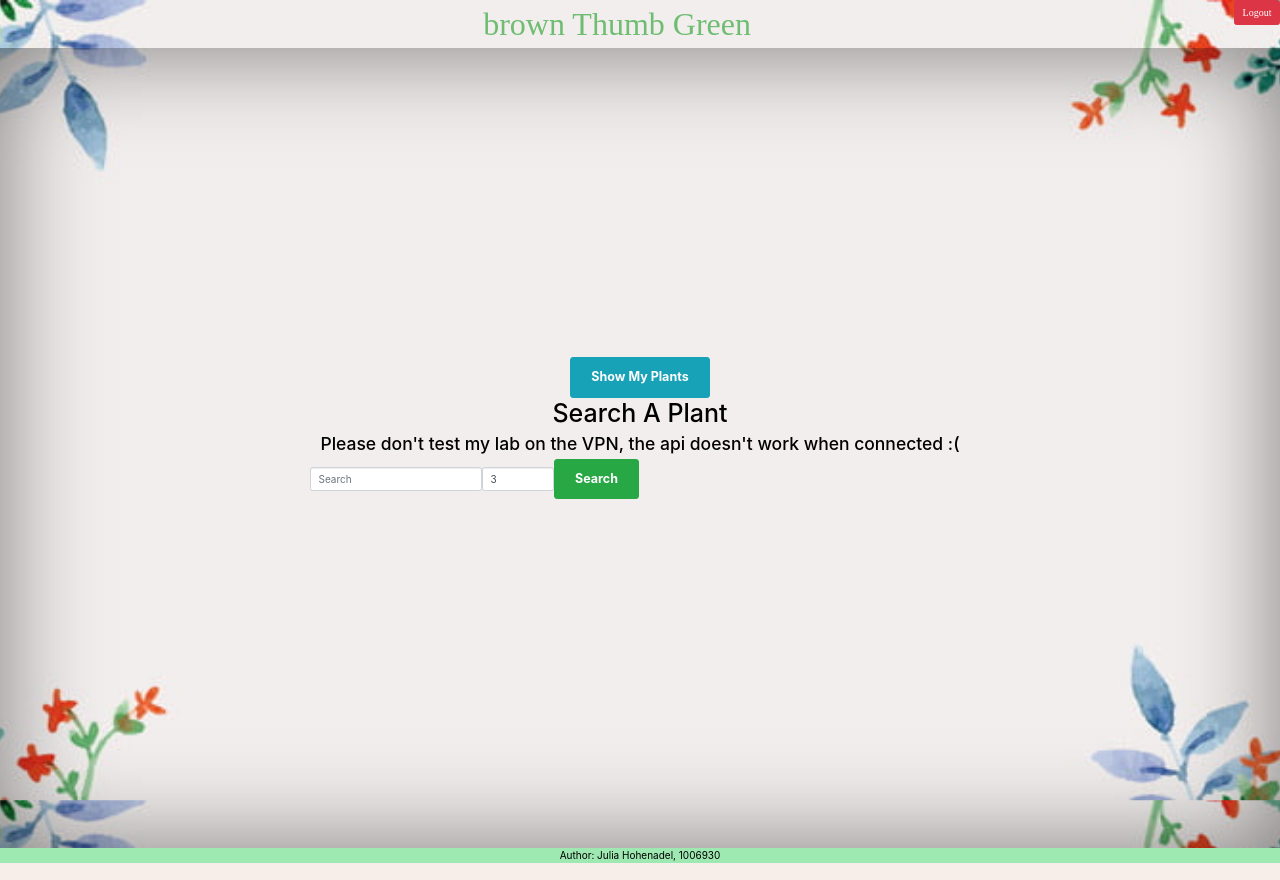
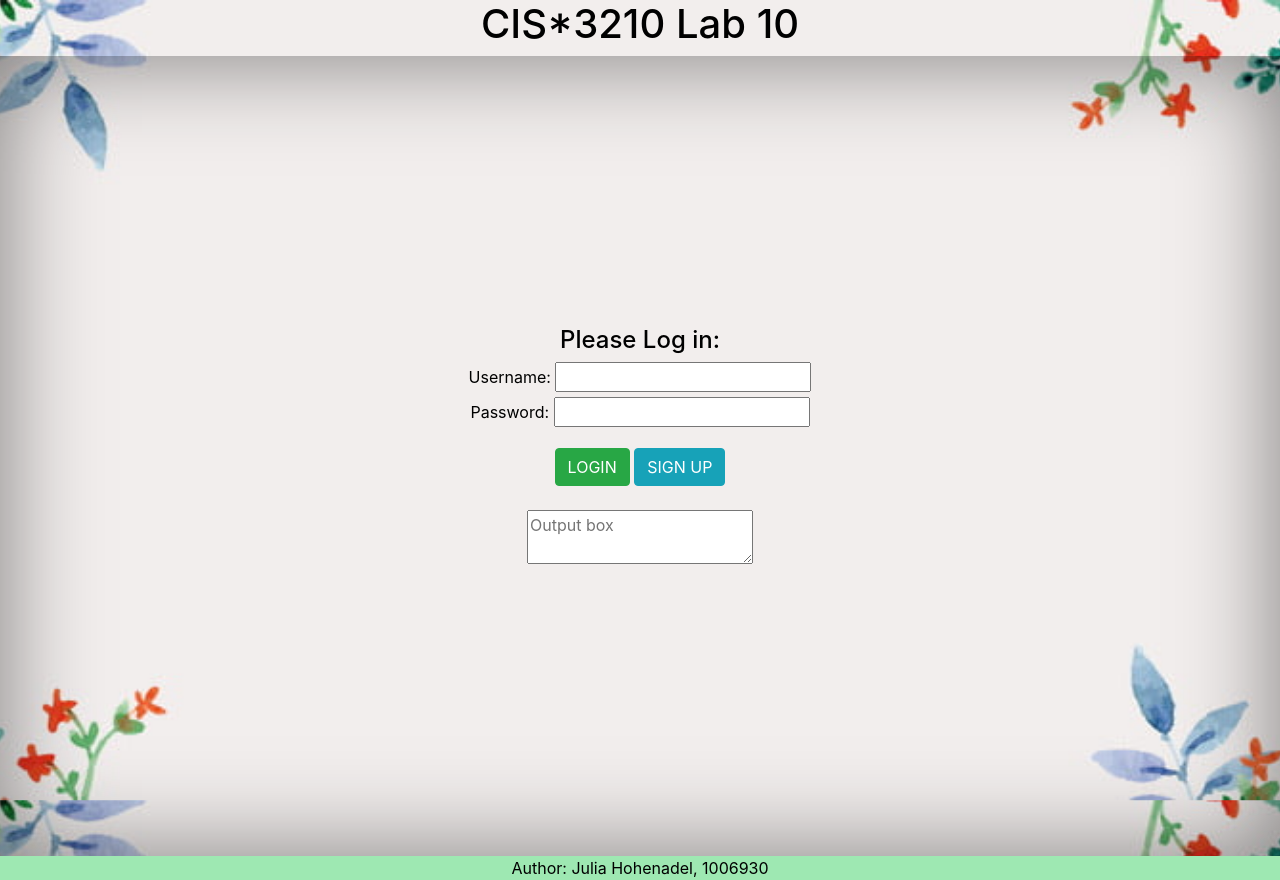
Before and after one commit to Gerudhoh/BrownThumbGreen, a Flask app: page / in a window 1280 px wide. Run offline with Flask 2, Linux system fonts and the light colour scheme; data that the repository does not hold is empty; some libraries are stand-ins or nearby versions; some web fonts are replaced.

Commit message:
Finishing touches for logging in and database stuff and images and other-browser support

```diff
--- a/app.py
+++ b/app.py
@@ -19,9 +19,9 @@ app.config.update(
 
 @app.route('/')
 def index(name=None):
-    session['username'] = "username"
-    session['logged_in'] = True
-    session['userID'] = 1
+    # session['username'] = "username"
+    # session['logged_in'] = False
+    # session['userID'] = 1
     if 'username' in session:
         return render_template('index.html', name=name)
     return render_template('index.html', name=name)
@@ -73,7 +73,7 @@ def getUser():
 
         cursor = db.cursor()
 
-        cursor.execute("SELECT * FROM USERS where username = \" %s \" AND password=\" %s \";", (username, password))
+        cursor.execute("SELECT * FROM USERS where username =  %s  AND password= %s ;", (username, password))
 
         myresult = cursor.fetchone()
 
@@ -99,14 +99,14 @@ def updateUser():
         cursor = db.cursor()
 
         myQuery = "UPDATE USERS "
-        myQuery += "SET username=\" %s \", password=\" %s \" "
-        myQuery += "WHERE username=\" %s \";"
+        myQuery += "SET username= %s , password= %s  "
+        myQuery += "WHERE username= %s ;"
 
         print(myQuery)
 
         cursor.execute(myQuery, (username, password, username))
 
-        cursor.execute("SELECT * FROM USERS where username = \" %s \" AND password=\" %s \";", (username, password))
+        cursor.execute("SELECT * FROM USERS where username =  %s  AND password= %s ;", (username, password))
 
         myresult = cursor.fetchone()
 
@@ -133,8 +133,8 @@ def deleteUser():
 
         cursor = db.cursor()
 
-        cursor.execute("DELETE FROM USERS where username = \" %s \" AND password=\" %s \";", (username, password))
-        cursor.execute("SELECT * FROM USERS where username = \" %s \" AND password=\" %s \";", (username, password))
+        cursor.execute("DELETE FROM USERS where username =  %s  AND password= %s ;", (username, password))
+        cursor.execute("SELECT * FROM USERS where username =  %s  AND password= %s ;", (username, password))
 
         myresult = cursor.fetchone()
 
@@ -160,7 +160,7 @@ def createUser():
 
         cursor = db.cursor()
 
-        cursor.execute("SELECT * FROM USERS where username = \" %s \" AND password=\" %s \";", (username, password))
+        cursor.execute("SELECT * FROM USERS where username =  %s  AND password= %s ;", (username, password))
 
         myresult = cursor.fetchone()
 
@@ -168,7 +168,7 @@ def createUser():
             db.close()
             return jsonify({'result':'user ' + username + ' already in the database'})
 
-        myQuery = "insert into USERS values (null, \" %s \"," + "\" %s \")"
+        myQuery = "insert into USERS values (null,  %s ," + " %s )"
         cursor.execute(myQuery, (username, password))
 
         db.commit()
@@ -238,7 +238,7 @@ def login():
 
         cursor = db.cursor()
 
-        cursor.execute("SELECT * FROM USERS where username = \" %s \" AND password=\" %s \";", (username, password))
+        cursor.execute("SELECT * FROM USERS where username = %s AND password= %s;", (username, password))
 
         userExists = cursor.fetchone()
 
@@ -249,9 +249,9 @@ def login():
             session['logged_in'] = True
             session['userID'] = userID
             print(session)
-            return render_template('index.html')
+            return jsonify({'result': "successfully logged in!"})
 
-        cursor.execute("SELECT * FROM USERS where username = \" %s \";", (username,))
+        cursor.execute("SELECT * FROM USERS where username = %s;", (username))
 
         userExistsWrongPwd = cursor.fetchone()
         db.close()
--- a/static/css/custom.css
+++ b/static/css/custom.css
@@ -15,9 +15,13 @@ body {
 }
 
 .imageCol {
-    white-space: nowrap;
-    display: block;
-    margin-left: auto;
-    margin-right: auto;
-    margin: 0 auto;
+    object-fit: contain;
+    max-width: 20vw;
+    max-height: 20vh;
   }
+
+  .autoResizeImage {
+    max-height: 50%;
+    max-width: 50%;
+    display:block;
+}
--- a/static/js/init.js
+++ b/static/js/init.js
@@ -39,7 +39,7 @@ $(document).ready(function () {
         $('#myPlants').click(function () {
           $('#plantsTable').hide();
           if($('#myPlants').text() === "Show My Plants"){
-            $('#myPlants').text("Loading...");
+            $('#myPlants').html('<span class="spinner-border spinner-border-sm mr-2" role="status" aria-hidden="true"></span>Loading...');
             $('#search').hide();
             getUserPlants();
           } else {
@@ -51,6 +51,8 @@ $(document).ready(function () {
         });
 
         $('#plantSearch').click(function () {
+          console.log("search");
+          $('#plantSearch').html('<span class="spinner-border spinner-border-sm mr-2" role="status" aria-hidden="true"></span>Searching');
           plantsSearch();
       });
 });
@@ -77,6 +79,7 @@ async function plantsSearch() {
     });
   const result = JSON.parse(rawData);
   populateTable(result.data);
+  $('#plantSearch').text("Search");
   return result;
 }
 
@@ -188,6 +191,8 @@ function savePlant(plantId){
     url: '/savePlant',   //The server endpoint we are connecting to
     success: function(result){
       console.log(result.result);
+      let buttonId = '#add' + plantId;
+      $(buttonId).html('Added <svg width="2em" height="2em" viewBox="0 0 16 16" class="bi bi-check" fill="currentColor" xmlns="http://www.w3.org/2000/svg"><path fill-rule="evenodd" d="M10.97 4.97a.75.75 0 0 1 1.071 1.05l-3.992 4.99a.75.75 0 0 1-1.08.02L4.324 8.384a.75.75 0 1 1 1.06-1.06l2.094 2.093 3.473-4.425a.236.236 0 0 1 .02-.022z"/></svg>');
   }});
 }
 
@@ -197,15 +202,15 @@ function savePlant(plantId){
  */
 function populateTable(plants) {
   $('#plantsTable').show();
-  $('#plantsTable').html('<tr style="text-align: center;" class="d-flex"><th width="25%">Picture</th><th>Common Name</th><th>Scientific Name</th> </tr>');
+  $('#plantsTable').html('<tr><th width="25%">Picture</th><th th width="20%" class="p3">Common Name</th><th>Scientific Name</th><th>Add Plant</th> </tr>');
   for(let i = 0, f; f = plants[i]; i++) {
     let row = "";
     let plant = plants[i];
-    row += '<tr class="d-flex">';
+    row += '<tr>';
     // image
-    row += '<td class="imageCol">';
+    row += '<td>';
     if(plant.image_url != null) {
-      row += '<img src=' + plant.image_url + ' style="display:block;vertical-align: bottom;" width="20%" height="20%"">';
+      row += '<img src=' + plant.image_url + ' class="autoResizeImage">';
     } else {
       row += "Unavailable"
     }
@@ -220,7 +225,7 @@ function populateTable(plants) {
     row += '</td>';
     // Save button
     row += '<td>';
-    row += '<button type="button" class="btn btn-success btn-circle btn-sm" onclick=savePlant('+ plant.id +')>Save</button>';
+    row += '<button type="button" id="add'+ plant.id +'" class="btn btn-success btn-circle btn-lg" onclick=savePlant('+ plant.id +')>Add</button>';
     row += '</td>';
 
     row += '</tr>';
@@ -234,16 +239,16 @@ function populateTable(plants) {
  */
 function populateTableForUser(plants) {
   $('#plantsTable').show();
-  $('#plantsTable').html('<tr style="text-align: center;"><th width="25%">Pic</th><th>Common Name</th><th>Scientific Name</th><th>Light</th><th>Edible</th><th>Toxicity</th><th>Avg. Height</th><th>Growth Rate</th></tr>');
+  $('#plantsTable').html('<tr><th width="25%">Pic</th><th width="12%">Common Name</th><th width="10%">Scientific Name</th><th width="8%">Light</th><th width="8%">Edible</th><th width="12%">Toxicity</th><th width="10%">Avg. Height</th><th width="10%">Growth Rate</th></tr>');
   for(let i = 0, f; f = plants[i]; i++) {
     let row = "";
     console.log(plants[i].data);
     let plant = plants[i].data;
     row += '<tr>';
     // image
-    row += '<td class="imageCol">';
+    row += '<td>';
     if(plant.image_url != null) {
-      row += '<img src=' + plant.image_url + ' style="display:block;vertical-align: bottom;" width="20%" height="20%"">';
+      row += '<img src=' + plant.image_url + ' class="autoResizeImage">';
     } else {
       row += "Unavailable"
     }
--- a/templates/index.html
+++ b/templates/index.html
@@ -7,9 +7,9 @@
 		<!-- The above 3 meta tags *must* come first in the head; any other head content must come *after* these tags -->
 		<meta name="description" content="">
 		<meta name="author" content="">
-		<link rel="stylesheet" href="https://maxcdn.bootstrapcdn.com/bootstrap/3.4.1/css/bootstrap.min.css">
+		<link rel="stylesheet" href="https://maxcdn.bootstrapcdn.com/bootstrap/4.5.2/css/bootstrap.min.css">
 		<link rel="shortcut icon" href="#">
-		<title>CIS*3210 Lab 9</title>
+		<title>CIS*3210 Lab 10</title>
 
 		<!-- Bootstrap core CSS -->
 		<link href="/css/bootstrap.min.css" rel="stylesheet">
@@ -18,20 +18,19 @@
 		<link href="/css/cover.css" rel="stylesheet">
 		<link href="/css/custom.css" rel="stylesheet">
 		{% if not session.logged_in %}
-			<h1 class="cover-heading">CIS*3210 Lab 9</h1>
+			<h1 class="cover-heading">CIS*3210 Lab 10</h1>
 		{% else %}
 			<div class="websiteTitle">
-				brown Thumb Green
-				<button type="button" class="btn btn-danger pull-right" id="logout">Logout</button>
+				<button type="button" class="btn btn-danger float-right" id="logout">Logout</button>
+				<h1 class="display-4 float-center">brown Thumb Green</h1>
 			</div>
 		{% endif %}
 	</head>
 
 	<body>
-
 		<div class="site-wrapper">
 			<div class="site-wrapper-inner">
-				<div class="cover-container">
+				<div class="container-sm">
 
 					<div class="inner cover">
 						{% if not session.logged_in %}
@@ -52,24 +51,25 @@
 								<input type="submit" class = "btn btn-info" value="SIGN UP" id="SIGNUP">
 							</form>
 							<br>
+							<br>
 							<textarea id="output" class="text-input" readonly placeholder="Output box" width="250" height="250"></textarea>
 						</div>
 						{% else %}
 							<!-- Search form -->
 							<button class="btn btn-info btn-lg" id="myPlants">Show My Plants</button>
 							<br>
-							<div align = "center" id="search">
+							<br>
+							<div id="search">
 								<h1 for="plantBar">Search A Plant</h1>
-								<h3>Please don't test my lab on the VPN, the api doesn't work when connected :( </h3>
-							<div class="form-inline md-form mr-auto mb-4" text-align = "center">
+							<div class="form-inline md-form mr-auto mb-4  col-md-8 offset-md-2 justify-content-center">
 								<input class="form-control input-lg" type="text" id= "plantBar" placeholder="Search" aria-label="Search">
-								<input class="form-control input-sm" type="number" id="quantity" name="quantity" value="3" min="1" max="50">
-								<button class="btn btn-success btn-lg" id="plantSearch">Search</button>
+								<input class="form-control input-lg" type="number" id="quantity" name="quantity" value="3" min="1" max="50">
+								<button class="btn btn-success btn-md" id="plantSearch">Search</button>
 							</div>
 							</div>
 							<br>
-						 	<div id = "plantsTableDiv">
-							<table id = "plantsTable" class="table table-striped table-bordered">
+						 	<div id = "plantsTableDiv" class="col-md-8 offset-md-2" style="table-layout:fixed;">
+							<table id = "plantsTable" style="text-align: left;" class="table-striped table-bordered">
 							</table>
 							</div>
 				     	{% endif %}
```
Also changed, not shown: README.txt, static/css/Plantsletters.ttf (added), 2 other files.
